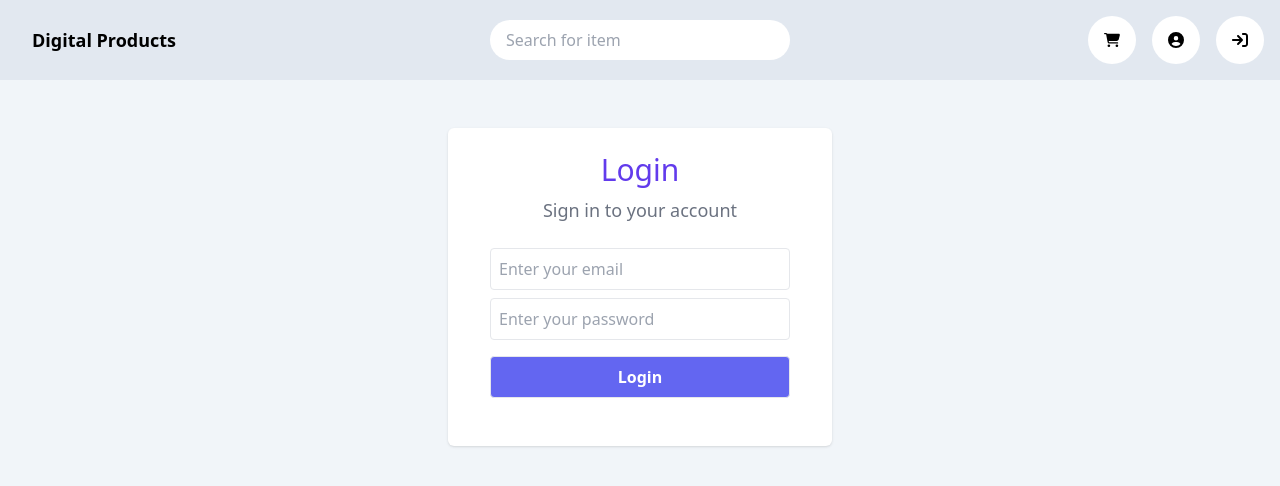
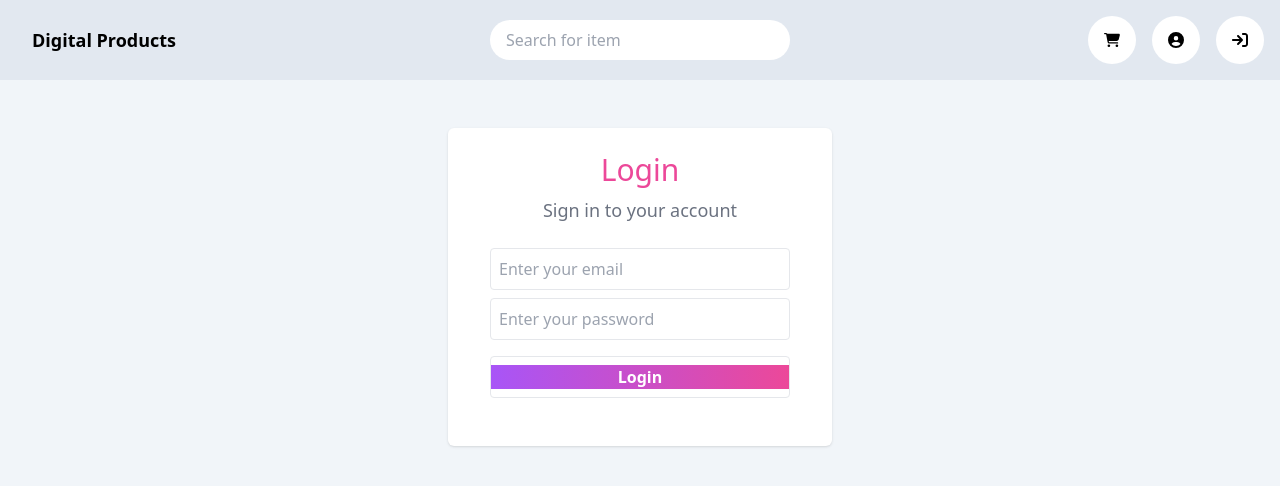
Before and after one commit to ejmichael/digital-product-store, a React (Create React App) app in the folder client/: page /login in a window 1280 px wide. Shown: the top 486 px of the page. Built offline with nearby package versions, Linux system fonts and the light colour scheme.

Commit message:
updated login ui

```diff
--- a/client/src/pages/auth/Login.jsx
+++ b/client/src/pages/auth/Login.jsx
@@ -69,7 +69,7 @@ const Login = () => {
     <div className='w-full h-[calc(100vh-80px)] bg-slate-100 py-12'>
       <div className="m-auto flex-col shadow rounded-md lg:w-[30%] md:w-[50%] p-4 bg-white">
         <div className="flex items-center gap-1 justify-center p-2">
-          <span className='font-medium text-3xl text-[#623BEC]'>Login</span>
+          <span className='font-medium text-3xl text-pink-500'>Login</span>
         </div>
         <div className="flex justify-center">
           <p className='font-medium text-gray-500 text-lg'>Sign in to your account</p>
@@ -98,8 +98,8 @@ const Login = () => {
                 onChange={handleChange}
               />
             </div>
-            <div className='my-4 w-full border text-center py-2 rounded hover:text-indigo-700 hover:shadow-sm bg-indigo-500 text-white font-semibold'>
-              <button type="submit" className="text-white">Login</button>
+            <div className='my-4 w-full border text-center py-2 rounded text-white font-semibold'>
+              <button type="submit" className="text-white bg-gradient-to-r from-purple-500 to-pink-500 w-full">Login</button>
             </div>
           </form>
         </div>
```
